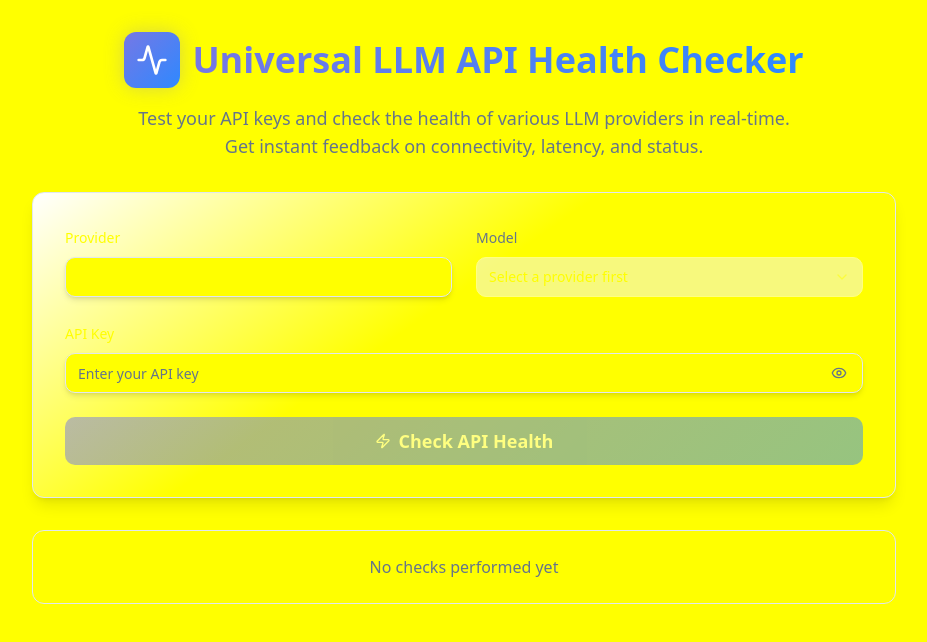
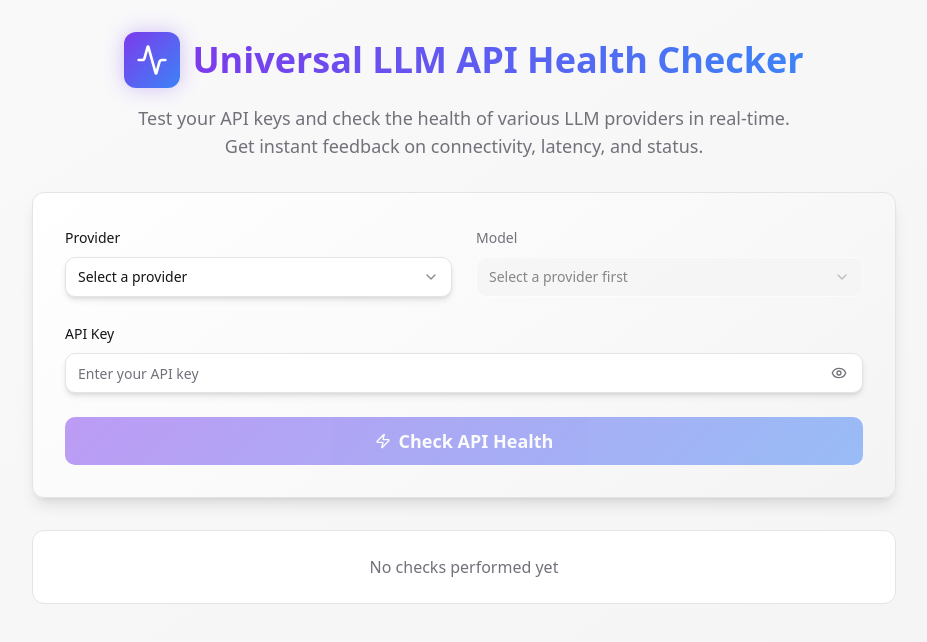
Before and after one commit to visheshsanghvi112/model-probe, a React (Vite) app: page / in a window 1280 px wide. Shown: the top 642 px of the page, without its empty margins (176-1103 px from the left). Built offline with nearby package versions, Linux system fonts and the light colour scheme.

Commit message:
Fix: Improve color scheme
The previous color scheme was not optimal. This commit adjusts the colors for better visual appeal and clarity.

```diff
--- a/src/index.css
+++ b/src/index.css
@@ -6,59 +6,59 @@
 
 @layer base {
   :root {
-    /* Base colors */
-    --background: 248 250 252;
-    --foreground: 226 235 249;
-    --surface: 255 255 255;
-    --surface-muted: 248 250 252;
+    /* Base colors - Clean HSL values */
+    --background: 240 10% 98%;
+    --foreground: 240 10% 9%;
+    --surface: 0 0% 100%;
+    --surface-muted: 240 4.8% 95.9%;
 
     /* Developer-focused palette */
-    --primary: 239 68% 68%;
+    --primary: 262 83% 58%;
     --primary-foreground: 0 0% 100%;
-    --primary-muted: 239 84% 94%;
+    --primary-muted: 262 83% 95%;
 
-    /* Status colors */
+    /* Status colors - Proper HSL */
     --success: 142 76% 36%;
     --success-foreground: 0 0% 100%;
-    --success-muted: 142 76% 94%;
+    --success-muted: 142 76% 95%;
 
     --error: 0 84% 60%;
     --error-foreground: 0 0% 100%;
-    --error-muted: 0 84% 94%;
+    --error-muted: 0 84% 95%;
 
     --warning: 38 92% 50%;
     --warning-foreground: 0 0% 100%;
-    --warning-muted: 38 92% 94%;
+    --warning-muted: 38 92% 95%;
 
-    --info: 214 100% 59%;
+    --info: 217 91% 60%;
     --info-foreground: 0 0% 100%;
-    --info-muted: 214 100% 94%;
+    --info-muted: 217 91% 95%;
 
     /* UI elements */
     --card: 0 0% 100%;
-    --card-foreground: 226 235 249;
-    --card-border: 214 32% 91%;
+    --card-foreground: 240 10% 9%;
+    --card-border: 240 5.9% 90%;
 
     --input: 0 0% 100%;
-    --input-border: 214 32% 91%;
-    --input-foreground: 226 235 249;
+    --input-border: 240 5.9% 90%;
+    --input-foreground: 240 10% 9%;
 
-    --muted: 210 40% 96%;
-    --muted-foreground: 215 16% 47%;
+    --muted: 240 4.8% 95.9%;
+    --muted-foreground: 240 3.8% 46.1%;
 
-    --border: 214 32% 91%;
-    --ring: 239 68% 68%;
+    --border: 240 5.9% 90%;
+    --ring: 262 83% 58%;
 
     /* Gradients */
-    --gradient-primary: linear-gradient(135deg, hsl(239 68% 68%), hsl(214 100% 59%));
+    --gradient-primary: linear-gradient(135deg, hsl(262 83% 58%), hsl(217 91% 60%));
     --gradient-success: linear-gradient(135deg, hsl(142 76% 36%), hsl(142 76% 46%));
-    --gradient-surface: linear-gradient(145deg, hsl(0 0% 100%), hsl(248 250 252));
+    --gradient-surface: linear-gradient(145deg, hsl(0 0% 100%), hsl(240 4.8% 95.9%));
 
     /* Shadows */
     --shadow-sm: 0 1px 2px 0 rgb(0 0 0 / 0.05);
     --shadow-md: 0 4px 6px -1px rgb(0 0 0 / 0.1), 0 2px 4px -2px rgb(0 0 0 / 0.1);
     --shadow-lg: 0 10px 15px -3px rgb(0 0 0 / 0.1), 0 4px 6px -4px rgb(0 0 0 / 0.1);
-    --shadow-glow: 0 0 20px hsl(239 68% 68% / 0.3);
+    --shadow-glow: 0 0 20px hsl(262 83% 58% / 0.3);
 
     --radius: 0.75rem;
 
```
